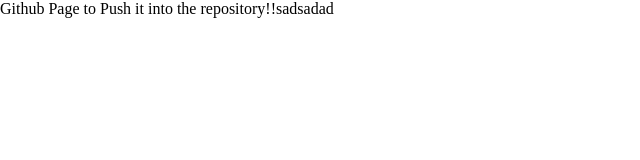
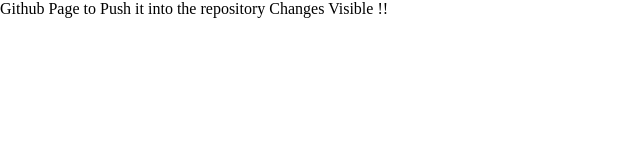
Before and after one commit to AASHIQUESINGH/javascript-repo, a plain HTML site: page index.html in a window 1280 px wide. Shown: the full height of the page, 0-640 px from the left. Drawn offline with Linux system fonts and the light colour scheme.

Commit message:
Intial commit

```diff
--- a/index.html
+++ b/index.html
@@ -9,7 +9,7 @@
 <body>
     <div>
         <div class="js-tag">
-            Github Page to Push it into the repository!!sadsadad
+            Github Page to Push it into the repository Changes Visible !!
         </div>
     </div>
 </body>
```
